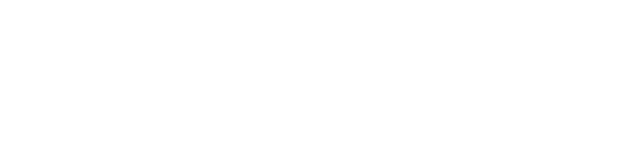
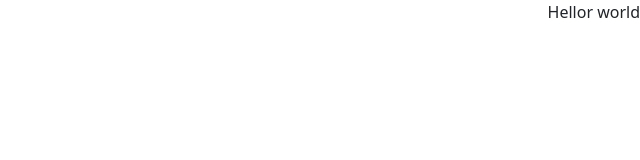
Before and after one commit to labibdevp/labibahmad.github.io, a plain HTML site: page index.html in a window 1280 px wide. Shown: the whole page, without its empty margins (640-1280 px from the left). Drawn offline with nearby package versions, Linux system fonts and the light colour scheme.

Commit message:
Update index.html

```diff
--- a/index.html
+++ b/index.html
@@ -20,7 +20,7 @@
 </head>
 
 <body>
-
+<p>Hellor world</p>
 
     <!-- Optional JavaScript; choose one of the two! -->
 
```
